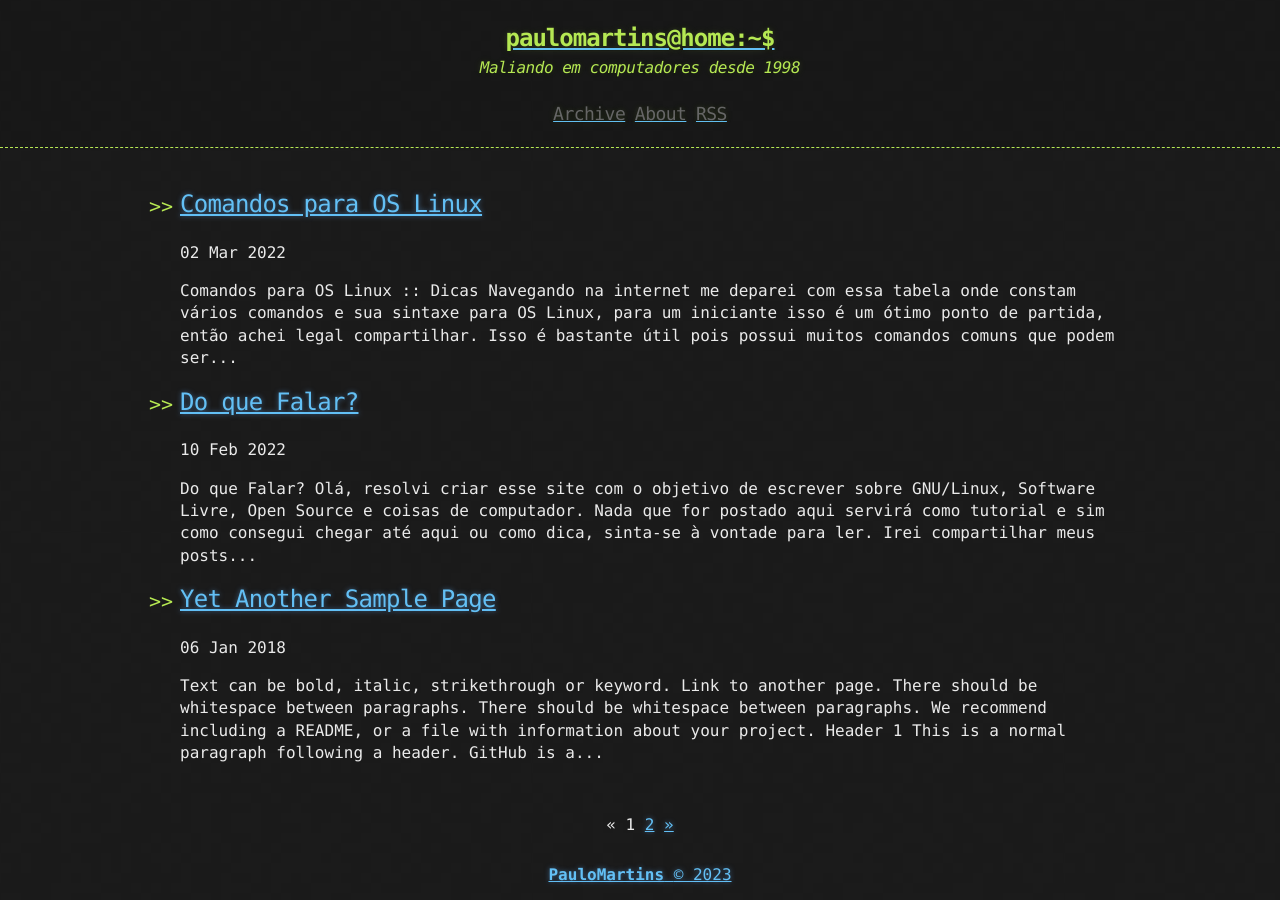
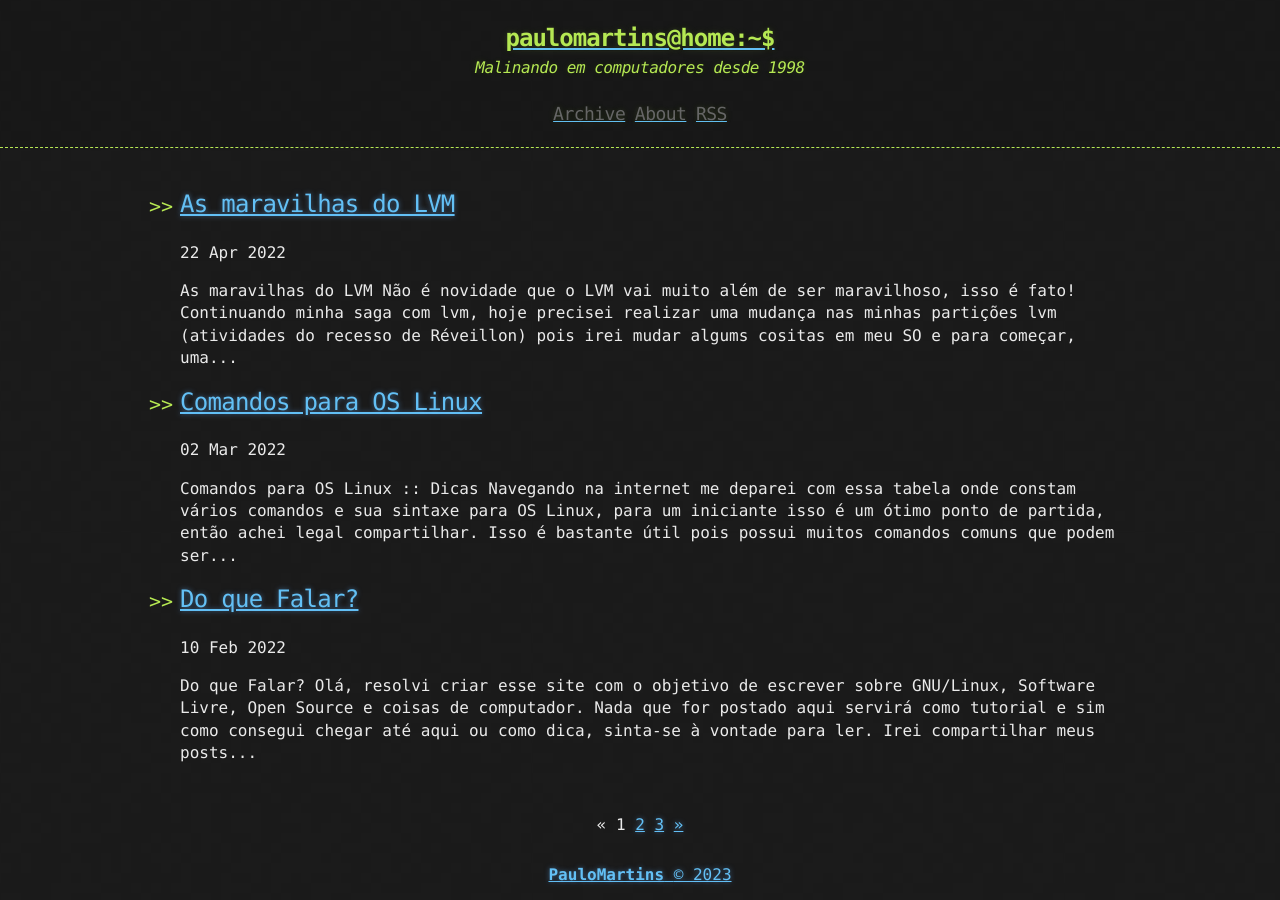
Before and after one commit to paullomarttins/paullomarttins.github.io, a Jekyll site: the page built from index.html, in a window 1280 px wide. Built offline with Jekyll 4.4.1, drawn with Linux system fonts in a browser that asks for light colours; the list of posts is cut into pages by our own code.

Commit message:
New post

````diff
--- a/_includes/header.html
+++ b/_includes/header.html
@@ -4,7 +4,7 @@
     {% assign owner_first_name = site.owner | split: " " %}
     <h1>{{ owner_first_name[0] | downcase }}@home:~$</h1>
     </a>
-    <a style="text-align:center;"><h4><i>Maliando em computadores desde 1998</i></h4></a>
+    <a style="text-align:center;"><h4><i>Malinando em computadores desde 1998</i></h4></a>
     <div class="header-links">
       {% include links.html %}
     </div>
--- /dev/null
+++ b/_posts/2022-04-22-as_maravilhas_lvm.md
@@ -0,0 +1,59 @@
+---
+layout: post
+author: Paulo Martins
+title: As maravilhas do LVM
+---
+
+# As maravilhas do LVM
+
+Não é novidade que o **LVM** vai muito além de ser maravilhoso, isso é fato! Continuando minha saga com lvm, hoje precisei realizar uma mudança nas minhas partições lvm (atividades do recesso de Réveillon) pois irei mudar algums cositas em meu SO e para começar, uma delas será renomear o meu grupo de volumes e alguns volumes lógicos, o procedimento não é difícil e a documentação do próprio lvm pode ajudar nisso.
+
+Primeiro vou renomear o meu grupo de volume principal:
+
+```bash
+    sudo vgrename -v vgubuntu storaged
+```
+
+Note que o nome do grupo de volume já foi alterado para storaged (novo nome):
+
+Após essa mudança é preciso alterar os nomes dos volumes no **fstab**, pois lá ainda vai constar o nome do grupo anterior. Essa alteração é fundamental ou ao reiniciar a máquina essas partições não serão montadas.
+
+Alterada todas as entradas do fstab que constava o nome do grupo anterior, precisamos agora alterar as entradas no arquivo de configuração do **grub**, neste também é preciso alterar todas as entradas que possuirem o grupo anterior.
+
+```bash
+    sudo nano /boot/grub/grub.cfg
+```
+
+Agora tudo ok, tudo alterado vamos atualizar as configurações do grub?
+
+```bash
+    sudo update-initramfs -k all -c
+```
+
+Nops, me deparei com um erro claro, como haviamos alterado o nome do grupo e as configurações do fstab, precisamos montar novamente o root para a nova entrada:
+
+```bash
+    sudo mount /dev/mapper/storaged-root /mnt
+
+    sudo mount /dev/sda2 /mnt/boot
+
+    sudo mount --bind /dev /mnt/dev
+
+    sudo chroot /mnt
+
+    mount -t proc proc /proc
+
+    mount -t sysfs sys /sys
+
+    mount -t devpts devpts /dev/pts
+```
+
+Por fim esse foi meu esquema de montagem, agora podemos enfim atualizar o initramfs:
+
+```bash
+    sudo update-initramfs -k all -c
+```
+
+Sucesso, coisinha fácil mas mostra as facilidades que o LVM pode proporcionar né! A partir daqui vou alterar mais algumas coisas, qualquer novidade talvez eu inclua neste artigo.
+
+Gosto bastante de trabalhar com lvm e entender as possibilidades que posso ter com esse recurso incrível.
````
